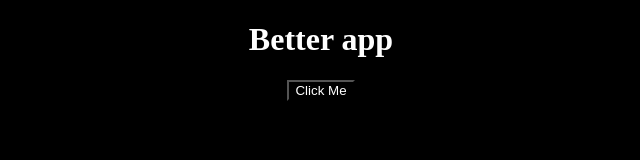
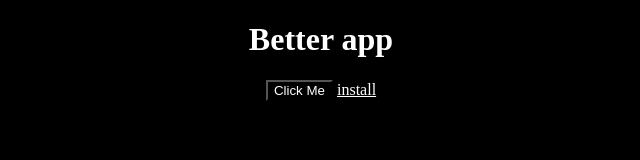
Before and after one commit to Theenderman409/Theenderman409.github.io, a plain HTML site: page app.html in a window 1280 px wide. Shown: the full height of the page, 319-959 px from the left. Drawn offline with Linux system fonts and the light colour scheme.

Commit message:
Update app.html

```diff
--- a/app.html
+++ b/app.html
@@ -13,5 +13,6 @@
 <body>
 <h1>Better app</h1>
 <button onclick='alert("Winner")'>Click Me</button>
+<a href="install.mobileconfig">install</a>
 </body>
 </html>
```
